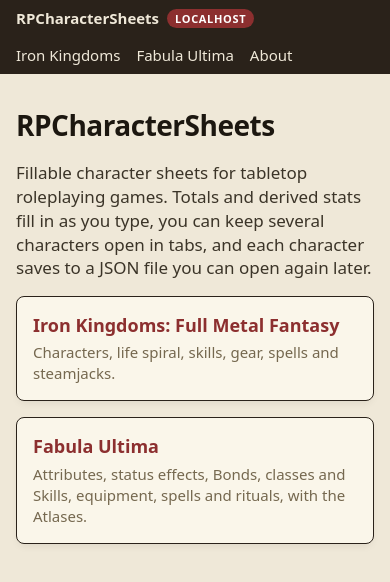
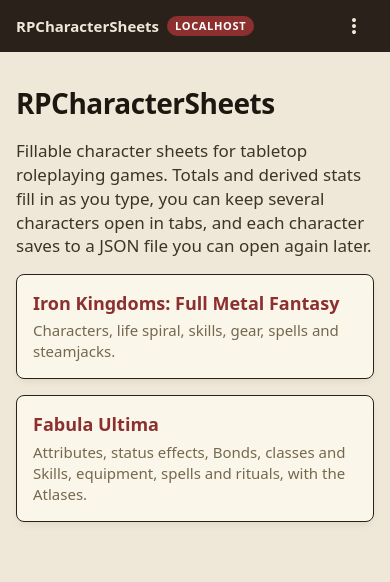
Before and after one commit to PaxNemesis/RPCharacterSheets, a React (Vite) app: page / in a window 390 px wide. Shown: the top 582 px of the page. Built offline with nearby package versions, Linux system fonts and the light colour scheme.

Commit message:
feat: add responsive header menu

```diff
--- a/src/components/Icon/Icon.constants.ts
+++ b/src/components/Icon/Icon.constants.ts
@@ -8,6 +8,8 @@ export const ICON_PATHS = {
   delete:
     'M280-120q-33 0-56.5-23.5T200-200v-520h-40v-80h200v-40h240v40h200v80h-40v520q0 33-23.5 56.5T680-120H280Zm400-600H280v520h400v-520ZM360-280h80v-360h-80v360Zm160 0h80v-360h-80v360ZM280-720v520-520Z',
   edit: 'M200-200h57l391-391-57-57-391 391v57Zm-80 80v-170l528-527q12-11 26.5-17t30.5-6q16 0 31 6t26 18l55 56q12 11 17.5 26t5.5 30q0 16-5.5 30.5T817-647L290-120H120Zm640-584-56-56 56 56Zm-141 85-28-29 57 57-29-28Z',
+  more_vert:
+    'M480-160q-33 0-56.5-23.5T400-240q0-33 23.5-56.5T480-320q33 0 56.5 23.5T560-240q0 33-23.5 56.5T480-160Zm0-240q-33 0-56.5-23.5T400-480q0-33 23.5-56.5T480-560q33 0 56.5 23.5T560-480q0 33-23.5 56.5T480-400Zm0-240q-33 0-56.5-23.5T400-720q0-33 23.5-56.5T480-800q33 0 56.5 23.5T560-720q0 33-23.5 56.5T480-640Z',
   unarchive:
     'M480-560 320-400l56 56 64-64v168h80v-168l64 64 56-56-160-160Zm-280-80v440h560v-440H200Zm0 520q-33 0-56.5-23.5T120-200v-499q0-14 4.5-27t13.5-24l50-61q11-14 27.5-21.5T250-840h460q18 0 34.5 7.5T772-811l50 61q9 11 13.5 24t4.5 27v499q0 33-23.5 56.5T760-120H200Zm16-600h528l-34-40H250l-34 40Zm264 300Z',
 } as const
--- /dev/null
+++ b/src/components/RootLayout/RootLayout.constants.ts
@@ -0,0 +1,6 @@
+/** The site's main pages, shown in the top bar, or in its menu on small screens. */
+export const NAV_LINKS = [
+  { to: '/iron-kingdoms-fmf', label: 'Iron Kingdoms' },
+  { to: '/fabula-ultima', label: 'Fabula Ultima' },
+  { to: '/about', label: 'About' },
+] as const
--- a/src/components/RootLayout/RootLayout.styles.css
+++ b/src/components/RootLayout/RootLayout.styles.css
@@ -11,7 +11,11 @@
     padding: var(--space-1) var(--space-2);
     background: var(--border-strong);
 
-    a {
+  }
+
+  /* Links in the bar itself; the small-screen menu styles its own. */
+  .root-layout-home a,
+  .root-layout-links a {
     color: var(--bg);
     text-decoration: none;
 
@@ -20,9 +24,27 @@
     }
   }
 
-    a.active:not(.root-layout-brand) {
+  .root-layout-links {
+    display: flex;
+    gap: var(--space-2);
+
+    a.active {
       font-weight: 700;
       text-decoration: underline;
+    }
+  }
+
+  .root-layout-menu {
+    display: none;
+  }
+
+  @media (max-width: 800px) {
+    .root-layout-links {
+      display: none;
+    }
+
+    .root-layout-menu {
+      display: block;
     }
   }
 
--- a/src/components/RootLayout/RootLayout.tsx
+++ b/src/components/RootLayout/RootLayout.tsx
@@ -1,5 +1,7 @@
 import { Link, Outlet } from '@tanstack/react-router'
 import { TanStackRouterDevtools } from '@tanstack/react-router-devtools'
+import { NavMenu } from './components'
+import { NAV_LINKS } from './RootLayout.constants'
 import './RootLayout.styles.css'
 
 // Production is GitHub Pages; anything served from this machine, `pnpm dev` or `pnpm preview`, is local.
@@ -19,9 +21,17 @@ export function RootLayout() {
             </span>
           )}
         </div>
-        <Link to="/iron-kingdoms-fmf">Iron Kingdoms</Link>
-        <Link to="/fabula-ultima">Fabula Ultima</Link>
-        <Link to="/about">About</Link>
+        {/* Wide screens show the links; narrow ones put them in a menu. */}
+        <div className="root-layout-links">
+          {NAV_LINKS.map((link) => (
+            <Link key={link.to} to={link.to}>
+              {link.label}
+            </Link>
+          ))}
+        </div>
+        <div className="root-layout-menu">
+          <NavMenu />
+        </div>
       </nav>
       <Outlet />
       <TanStackRouterDevtools />
--- /dev/null
+++ b/src/components/RootLayout/components/NavMenu/NavMenu.styles.css
@@ -0,0 +1,58 @@
+.nav-menu-container {
+  position: relative;
+
+  .nav-menu-button {
+    display: inline-flex;
+    align-items: center;
+    justify-content: center;
+    min-width: 40px;
+    min-height: 36px;
+    padding: 0;
+    color: var(--bg);
+    background: transparent;
+    border-color: transparent;
+
+    &:hover,
+    &[aria-expanded='true'] {
+      border-color: var(--bg);
+    }
+  }
+
+  .nav-menu-icon {
+    width: 24px;
+    height: 24px;
+  }
+
+  /* Drops down from the button, lined up with its right edge. */
+  .nav-menu-list {
+    position: absolute;
+    top: calc(100% + var(--space-xs));
+    right: 0;
+    z-index: 10;
+    min-width: 200px;
+    margin: 0;
+    padding: var(--space-xs) 0;
+    list-style: none;
+    background: var(--surface);
+    border: 1.5px solid var(--border-strong);
+    border-radius: 6px;
+    box-shadow: var(--shadow);
+
+    a {
+      display: block;
+      padding: var(--space-1) var(--space-2);
+      color: var(--text-h);
+      text-decoration: none;
+
+      &:hover,
+      &:focus-visible {
+        background: var(--surface-alt);
+      }
+    }
+
+    a.active {
+      font-weight: 700;
+      color: var(--accent);
+    }
+  }
+}
--- /dev/null
+++ b/src/components/RootLayout/components/NavMenu/NavMenu.tsx
@@ -0,0 +1,60 @@
+import { useEffect, useId, useRef, useState } from 'react'
+import { Link } from '@tanstack/react-router'
+import { Icon } from '@/components/Icon'
+import { NAV_LINKS } from '../../RootLayout.constants'
+import './NavMenu.styles.css'
+
+/** The page links behind a menu button, for screens too narrow for the full top bar. */
+export function NavMenu() {
+  const [open, setOpen] = useState(false)
+  const menuId = useId()
+  const containerRef = useRef<HTMLDivElement>(null)
+  const buttonRef = useRef<HTMLButtonElement>(null)
+
+  // Close on a click outside the menu, or on Escape (returning focus to the button).
+  useEffect(() => {
+    if (!open) return
+    const onPointerDown = (event: PointerEvent) => {
+      if (!containerRef.current?.contains(event.target as Node)) setOpen(false)
+    }
+    const onKeyDown = (event: KeyboardEvent) => {
+      if (event.key !== 'Escape') return
+      setOpen(false)
+      buttonRef.current?.focus()
+    }
+    document.addEventListener('pointerdown', onPointerDown)
+    document.addEventListener('keydown', onKeyDown)
+    return () => {
+      document.removeEventListener('pointerdown', onPointerDown)
+      document.removeEventListener('keydown', onKeyDown)
+    }
+  }, [open])
+
+  return (
+    <div ref={containerRef} className="nav-menu-container">
+      <button
+        ref={buttonRef}
+        type="button"
+        className="nav-menu-button"
+        aria-label="Menu"
+        title="Menu"
+        aria-expanded={open}
+        aria-controls={menuId}
+        onClick={() => setOpen((current) => !current)}
+      >
+        <Icon name="more_vert" className="nav-menu-icon" />
+      </button>
+      {open && (
+        <ul id={menuId} className="nav-menu-list">
+          {NAV_LINKS.map((link) => (
+            <li key={link.to}>
+              <Link to={link.to} onClick={() => setOpen(false)}>
+                {link.label}
+              </Link>
+            </li>
+          ))}
+        </ul>
+      )}
+    </div>
+  )
+}
--- /dev/null
+++ b/src/components/RootLayout/components/NavMenu/index.ts
@@ -0,0 +1 @@
+export { NavMenu } from './NavMenu'
--- /dev/null
+++ b/src/components/RootLayout/components/index.ts
@@ -0,0 +1 @@
+export { NavMenu } from './NavMenu'
```
Lines whose indentation alone changed are shown as unchanged.
